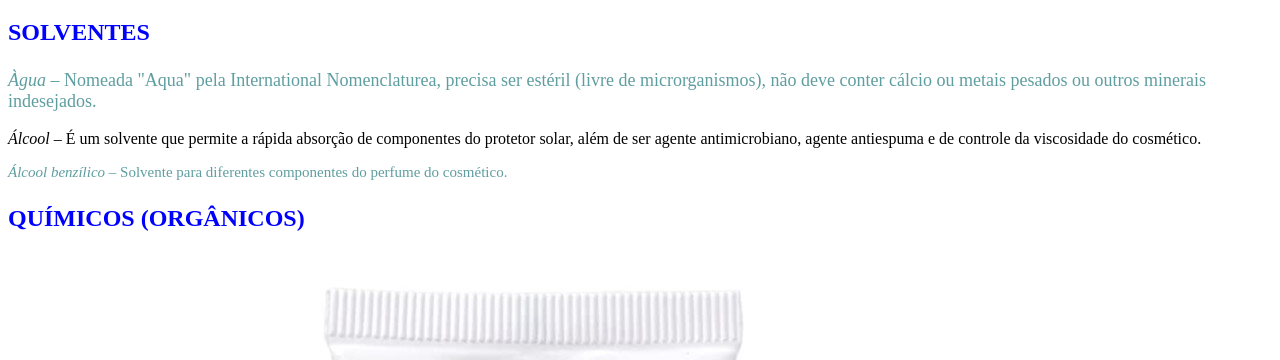
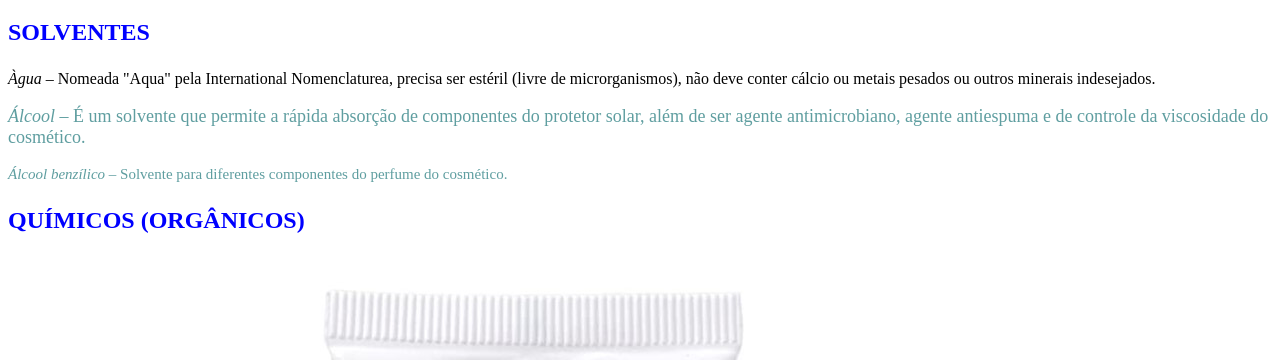
Before and after one commit to cailleach7/pensamento1E2023, a plain HTML site: page index.html in a window 1280 px wide. Shown: the part 415-775 px from the top of the page. Drawn offline with Linux system fonts and the light colour scheme.

Commit message:
tentativa

```diff
--- a/index.html
+++ b/index.html
@@ -3,26 +3,28 @@
 <head>
 
   <meta charset="UTF-8"
-  <title>Proteção solar</title>
+  <title>proteção solar</title>
 
 </head>
 
 <body>
+  <style>
+    p {
+      style="font-size: 18px;
+      color:cadetblue"
+    }
+  </style>
+
   <h1> <strong>PROTEOR SOLAR: tipos, componentes,e fator</strong></h1>
   <img src="sunburn-sun-cream.gif">
 
   <p style="font-size: 24px; color:blue"><strong>SOLVENTES</strong></p>
 
-  <p style="font-size: 18px; color:cadetblue"><em>Àgua</em>  – Nomeada "Aqua" pela International Nomenclaturea, precisa ser estéril (livre de
+  <p "><em>Àgua</em>  – Nomeada "Aqua" pela International Nomenclaturea, precisa ser estéril (livre de
     microrganismos),
    não deve conter cálcio ou metais pesados ou outros minerais indesejados.</p>
-<style>
-  p em {
-    style="font-size: 18px;
-    color:cadetblue"
-  }
-</style>
-  <p><em>Álcool </em>  – É um solvente que permite a rápida absorção de componentes do protetor solar,
+
+  <p style="font-size: 18px; color:cadetblue"><em>Álcool</em>  – É um solvente que permite a rápida absorção de componentes do protetor solar,
     além de ser agente antimicrobiano, agente antiespuma e de controle
    da viscosidade do cosmético.</p>
 
@@ -65,6 +67,10 @@
 
  <p style="font-size: 15px; color:cadetblue"><em>Óxido de zinco</em> – Filtro UVB e UVA de amplo espectro.</p>
 
+ <p style="font-size: 18px;color:cadetblue"><strong>FATORES</strong></p>
+
+
+
 </body>
 
 </html>
```
